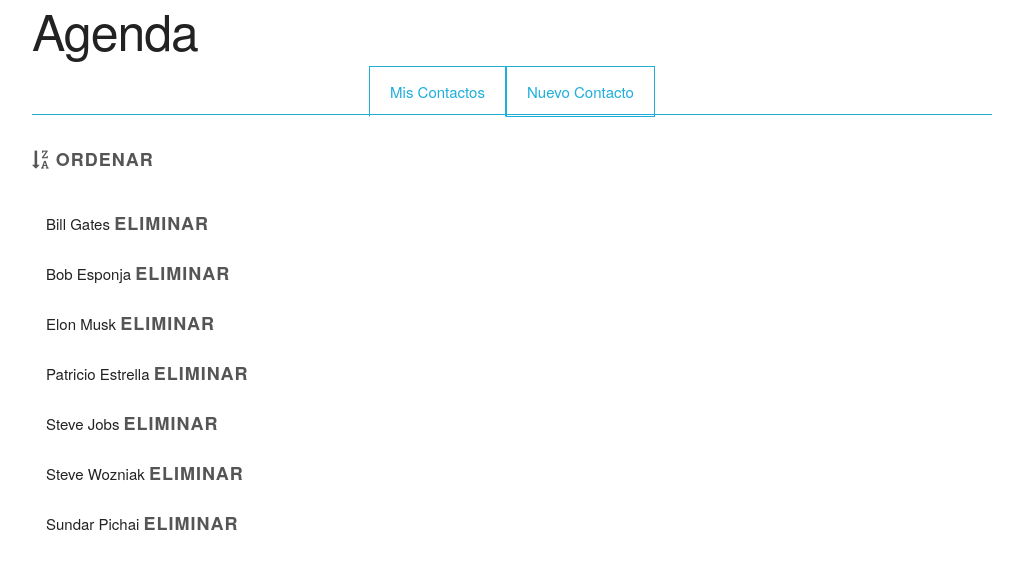
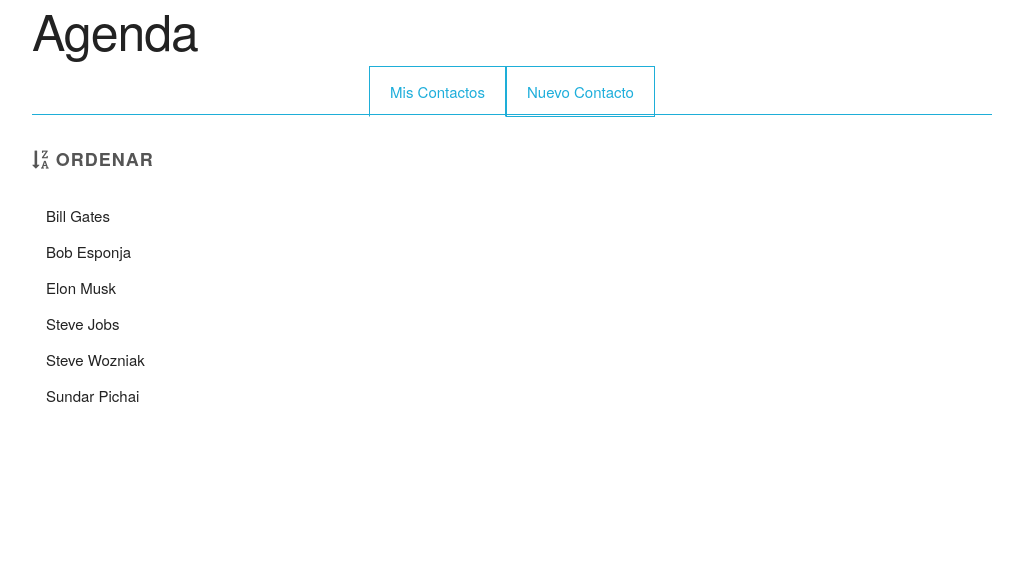
Before and after one commit to eaboy/Kc-Angular, an Angular app: page /lista-contactos in a window 1280 px wide. Shown: the top 568 px of the page, without its empty margins (128-1151 px from the left). Built offline with nearby package versions, Linux system fonts and the light colour scheme; data requests are answered from the project's data file.

Commit message:
Reubicamos y modificamos el botón de eliminar contacto

```diff
--- a/db.json
+++ b/db.json
@@ -45,11 +45,6 @@
       "apellidos": "Esponja",
       "movil": "123 123 123",
       "email": "bob.esponja@dibus.es"
-    },
-    {
-      "nombre": "Patricio",
-      "apellidos": "Estrella",
-      "id": 7
     }
   ]
 }
--- a/src/app/detalles-contacto/detalles-contacto.component.css
+++ b/src/app/detalles-contacto/detalles-contacto.component.css
@@ -1,10 +1,18 @@
-button {
+:host>div {
+    text-align: center;
+}
+
+.social {
     border: none;
     margin: 0;
     padding: 0;
     font-size: 48px;
 }
 
-button:hover {
+.social:hover {
     color: #1EAED8;
 }
+
+.eliminar {
+    margin: 20px 0;
+}
--- a/src/app/detalles-contacto/detalles-contacto.component.html
+++ b/src/app/detalles-contacto/detalles-contacto.component.html
@@ -3,10 +3,10 @@
   <hr>
 
   <!-- Redes Sociales -->
-  <button *ngIf="contacto.facebook" (click)="notificarNavegacionFacebook()">
+  <button class="social" *ngIf="contacto.facebook" (click)="notificarNavegacionFacebook()">
     <i class="fa fa-facebook-square" aria-hidden="true"></i>
   </button>
-  <button *ngIf="contacto.twitter" (click)="notificarNavegacionTwitter()">
+  <button class="social" *ngIf="contacto.twitter" (click)="notificarNavegacionTwitter()">
     <i class="fa fa-twitter-square" aria-hidden="true"></i>
   </button>
 
@@ -16,4 +16,8 @@
   <div>
     {{ contacto | datosContacto}}
   </div>
+  <!-- La suscripción a eventos se hace poniendo entre paréntesis el nombre del mismo -->
+  <button class="eliminar u-full-width" (click)="notificarEliminacionContacto()">
+    <i class="fa fa-trash" aria-hidden="true"></i>
+    Eliminar</button>
 </div>
--- a/src/app/detalles-contacto/detalles-contacto.component.ts
+++ b/src/app/detalles-contacto/detalles-contacto.component.ts
@@ -11,6 +11,7 @@
   @Input() contacto: Contacto;
   @Output() botonFacebookPulsado = new EventEmitter<string>();
   @Output() botonTwitterPulsado = new EventEmitter<string>();
+  @Output() botonEliminarPulsado = new EventEmitter<Contacto>();
 
   notificarNavegacionFacebook(): void {
     this.botonFacebookPulsado.emit(this.construirRutaFacebook());
@@ -18,6 +19,11 @@
 
   notificarNavegacionTwitter(): void {
     this.botonTwitterPulsado.emit(this.construirRutaTwitter());
+  }
+
+  // Notificamos datos al componente padre gracias a la función 'emit' de nuestro 'EventEmitter'
+  notificarEliminacionContacto(): void {
+    this.botonEliminarPulsado.emit(this.contacto);
   }
 
   private construirRutaFacebook(): string {
@@ -32,4 +38,5 @@
       : null;
   }
 
+
 }
--- a/src/app/lista-contactos/lista-contactos.component.html
+++ b/src/app/lista-contactos/lista-contactos.component.html
@@ -12,7 +12,5 @@
     *ngFor="let contacto of contactos | ordenarContactos: orden"
     (click)="notificarSeleccionContacto(contacto)">
     {{ contacto.nombre }} {{ contacto.apellidos}}
-    <!-- La suscripción a eventos se hace poniendo entre paréntesis el nombre del mismo -->
-    <button (click)="notificarEliminacionContacto(contacto)"> Eliminar</button>
   </li>
 </ul>
--- a/src/app/lista-contactos/lista-contactos.component.ts
+++ b/src/app/lista-contactos/lista-contactos.component.ts
@@ -11,17 +11,11 @@
   orden: string = 'asc';
 
   // Con el decorador 'Output' exponemos un evento para que un componente padre pueda suscribirse a él. Además este evento debe ser un 'EventEmitter' del tipo deseado.
-  @Output() botonEliminarPulsado = new EventEmitter<Contacto>();
   @Output() contactoSeleccionado = new EventEmitter<Contacto>();
 
   // Con el decorador 'Input' exponemos un atributo para que un componente padre pueda enlazar datos al hijo
   @Input() contactos: Contacto[];
 
-
-  // Notificamos datos al componente padre gracias a la función 'emit' de nuestro 'EventEmitter'
-  notificarEliminacionContacto(contacto: Contacto): void {
-    this.botonEliminarPulsado.emit(contacto);
-  }
 
   notificarSeleccionContacto(contacto: Contacto): void {
     this.contactoSeleccionado.emit(contacto);
--- a/src/app/ruta-lista/ruta-lista.component.html
+++ b/src/app/ruta-lista/ruta-lista.component.html
@@ -4,7 +4,6 @@
         <!-- Para evaluar el valor de un atributo previamente a su asignación debemos poner entre corchetes el nombre del atributo. Si queremos recoger los datos que vienen dados en un evento utilizamos la palabra reservada '$event' -->
         <app-lista-contactos
             [contactos]="contactos$ | async"
-            (botonEliminarPulsado)="eliminarContacto($event)"
             (contactoSeleccionado)="verDetalles($event)">
         </app-lista-contactos>
     </div>
@@ -13,7 +12,8 @@
         <app-detalles-contacto
             [contacto]="contactoSeleccionado"
             (botonFacebookPulsado)="verPerfil($event)"
-            (botonTwitterPulsado)="verPerfil($event)">
+            (botonTwitterPulsado)="verPerfil($event)"
+            (botonEliminarPulsado)="eliminarContacto($event)">
         </app-detalles-contacto>
     </div>
 </div>
--- a/src/app/ruta-lista/ruta-lista.component.ts
+++ b/src/app/ruta-lista/ruta-lista.component.ts
@@ -34,8 +34,11 @@
         this.contactos$ = this._contactosService.obtenerContactos();
       }
 
-      eliminarContacto(nombre: Contacto): void {
-        this._contactosService.eliminarContacto(nombre);
+      eliminarContacto(contacto: Contacto): void {
+        this._contactosService.eliminarContacto(contacto).subscribe(() => {
+          this.contactos$ = this._contactosService.obtenerContactos();
+          this.contactoSeleccionado = null;
+        });
         //this.nombres = this._contactosService.obtenerContactos();
       }
 
```
